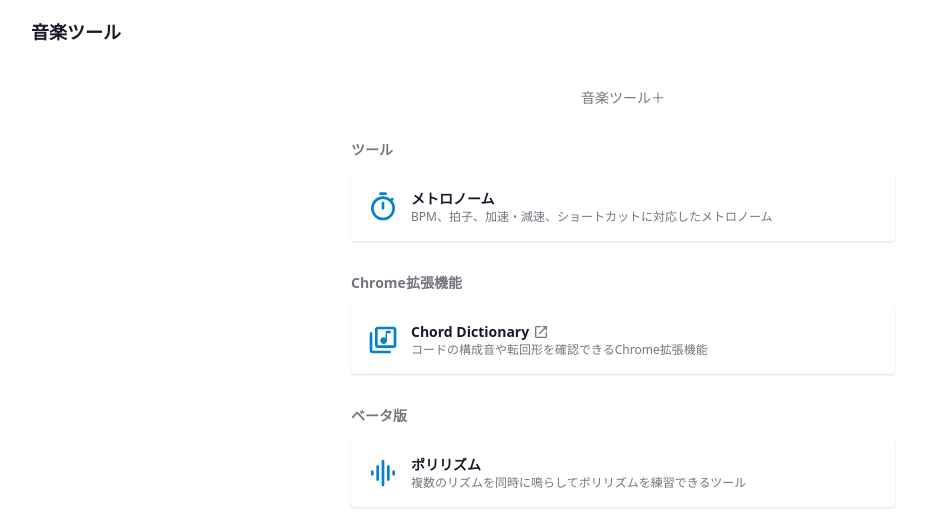
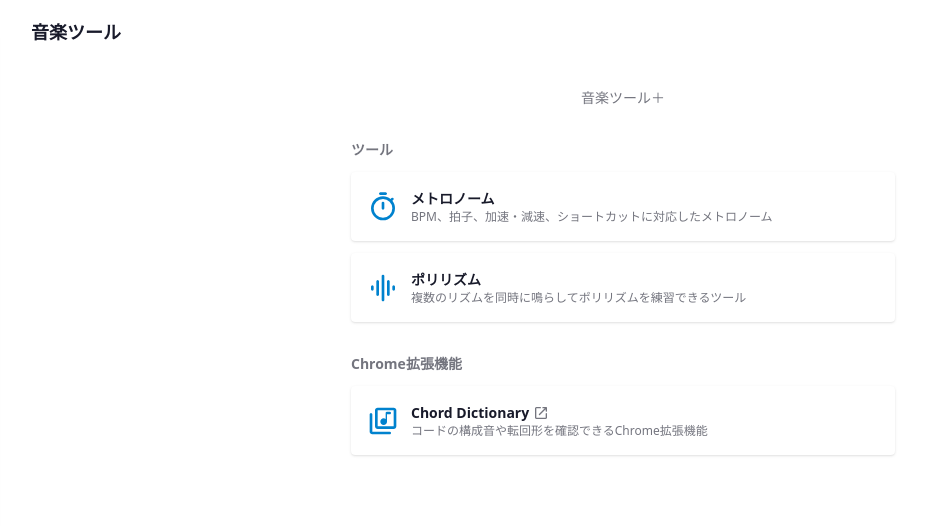
Before and after one commit to ashcolor/music-tools, a React (Vite) app: page / in a window 1280 px wide. Shown: the top 526 px of the page, without its empty margins (17-942 px from the left). Built offline with nearby package versions, Linux system fonts and the light colour scheme; some icons are missing.

Commit message:
chg: ポリリズムを正式版へ

```diff
--- a/src/components/Header.tsx
+++ b/src/components/Header.tsx
@@ -171,6 +171,8 @@ export default function Header() {
                 ))}
               </Fragment>
             ))}
+            {experimentalTools.length > 0 && (
+              <>
                 <li className="menu-title text-xs opacity-60">ベータ版</li>
                 {experimentalTools.map((tool) => (
                   <li key={tool.path}>
@@ -184,6 +186,8 @@ export default function Header() {
                     </Link>
                   </li>
                 ))}
+              </>
+            )}
           </ul>
         </div>
 
--- a/src/constants.ts
+++ b/src/constants.ts
@@ -32,9 +32,6 @@ export const tools: Tool[] = [
     description: "BPM、拍子、加速・減速、ショートカットに対応したメトロノーム",
     sidebarIcon: "material-symbols:timer-outline-rounded",
   },
-];
-
-export const experimentalTools: Tool[] = [
   {
     path: "/polyrhythm",
     title: "ポリリズム",
@@ -42,6 +39,8 @@ export const experimentalTools: Tool[] = [
     sidebarIcon: "material-symbols:graphic-eq-rounded",
   },
 ];
+
+export const experimentalTools: Tool[] = [];
 
 export const allTools: Tool[] = [...tools, ...experimentalTools];
 
--- a/src/features/home/route.tsx
+++ b/src/features/home/route.tsx
@@ -72,12 +72,16 @@ export function Home() {
           </div>
         </div>
       ))}
+      {experimentalTools.length > 0 && (
+        <>
           <h2 className="mt-8 mb-3 text-sm font-bold opacity-60">ベータ版</h2>
           <div className="flex flex-col gap-3">
             {experimentalTools.map((tool) => (
               <ToolCard key={tool.path} tool={tool} />
             ))}
           </div>
+        </>
+      )}
     </div>
   );
 }
--- a/src/features/polyrhythm/route.tsx
+++ b/src/features/polyrhythm/route.tsx
@@ -217,7 +217,7 @@ export function Polyrhythm() {
         onShowVisualizerChange={setShowVisualizer}
         onReset={handleReset}
       />
-      <div className="flex-1 flex flex-col items-center justify-center gap-8 p-4 md:p-8">
+      <div className="flex-1 min-h-0 flex flex-col items-center gap-8 p-4 md:p-8">
         {showVisualizer ? (
           <div className="relative w-[15rem] h-[15rem] md:w-[17rem] md:h-[17rem] flex items-center justify-center">
             <div className="absolute inset-0 pointer-events-none">
@@ -239,7 +239,7 @@ export function Polyrhythm() {
           <BpmDisplay bpm={bpm} onClick={() => bpmModalRef.current?.showModal()} />
         )}
 
-        <div className="flex flex-col gap-4 w-full">
+        <div className="flex-1 min-h-0 overflow-y-auto flex flex-col gap-4 w-full">
           <div className="grid grid-cols-2 gap-4 w-full">
             {rhythms.map((rhythm, i) => (
               <RhythmSettingsCard
```
Lines whose indentation alone changed are shown as unchanged.
